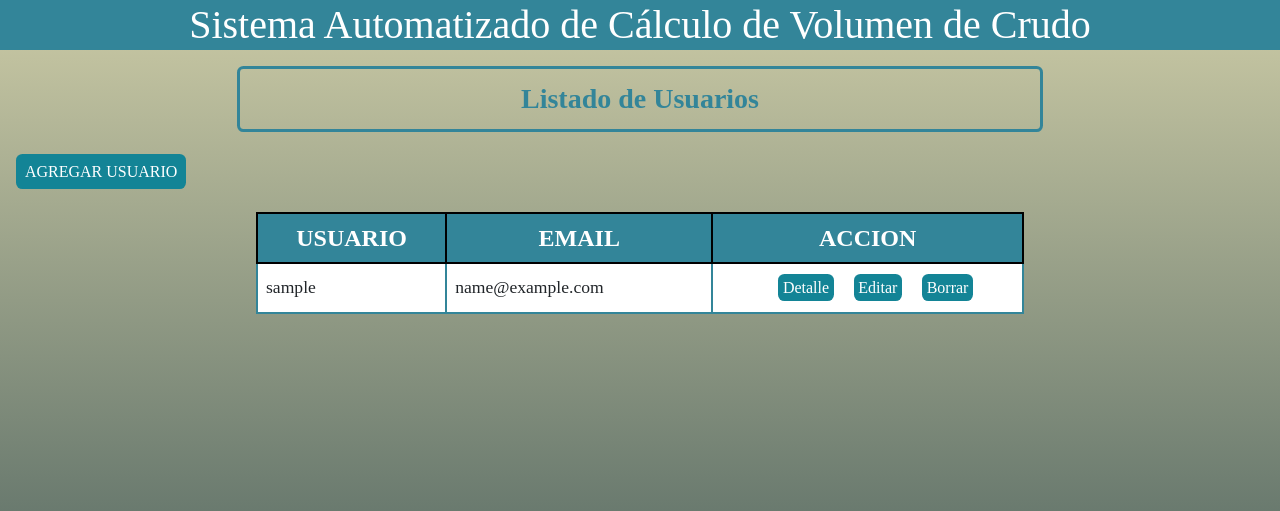
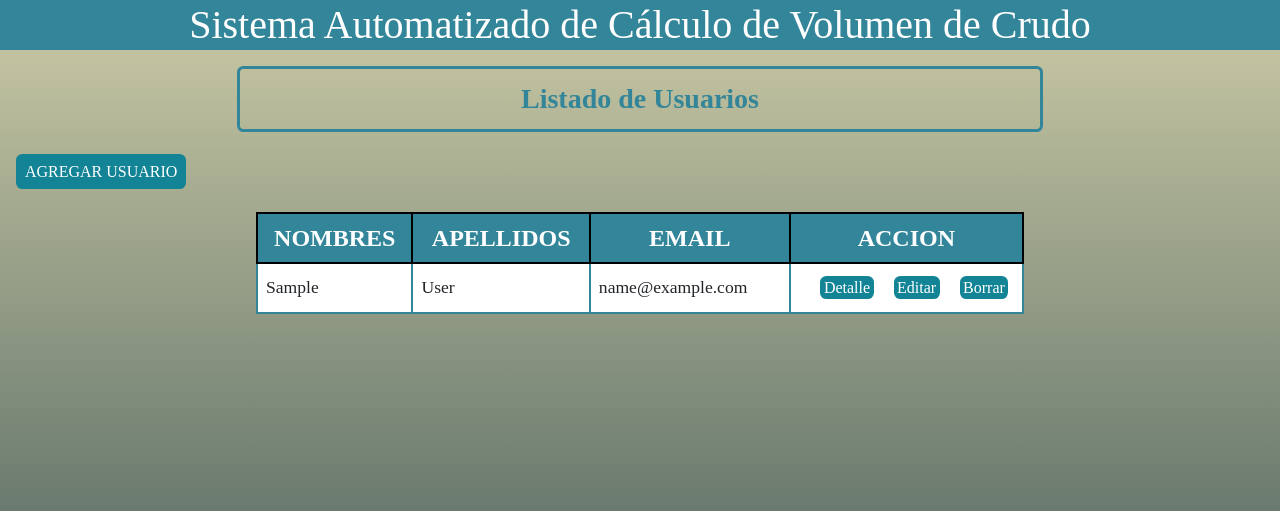
Before and after one commit to grgmm/sacvc, a Django app: template templates/acq/list_user/list_user.html in a window 1280 px wide; the page is wider, and only the part inside the window is pictured. Shown: the top 511 px of that part. Run offline with Django 3.2, Linux system fonts and the light colour scheme; the template is opened without the code that fills it: values that come from a table or form of the project are taken from there, others are empty; tables that the repository leaves empty hold one stand-in row (values such as "Sample post"); some libraries are stand-ins or nearby versions.

Commit message:
corrigiendo templates y views.py de usuarios  OJO FALTA AJUSTAR ESTILOS CSS v2

```diff
--- a/templates/acq/list_user/list_user.html
+++ b/templates/acq/list_user/list_user.html
@@ -23,14 +23,16 @@
    <div id="principal">
      <table >
        <!-- Encabezado de la tabla con tres columnas-->
-       <th>USUARIO</th>
+       <th>NOMBRES</th>
+       <th>APELLIDOS</th>
        <th>EMAIL</th>
        <th>ACCION</th>
 
        {% for usuario in object_list %}
          <tr>
          <!-- Columna1=Nombre del patio -->
-         <td id="nombre_patio">{{ usuario.username }}</td>
+         <td id="nombre_patio">{{ usuario.first_name }}</td>
+         <td id="nombre_patio">{{ usuario.last_name }}</td>
          <td id="nombre_patio">{{ usuario.email }}</td>
 
 
```
